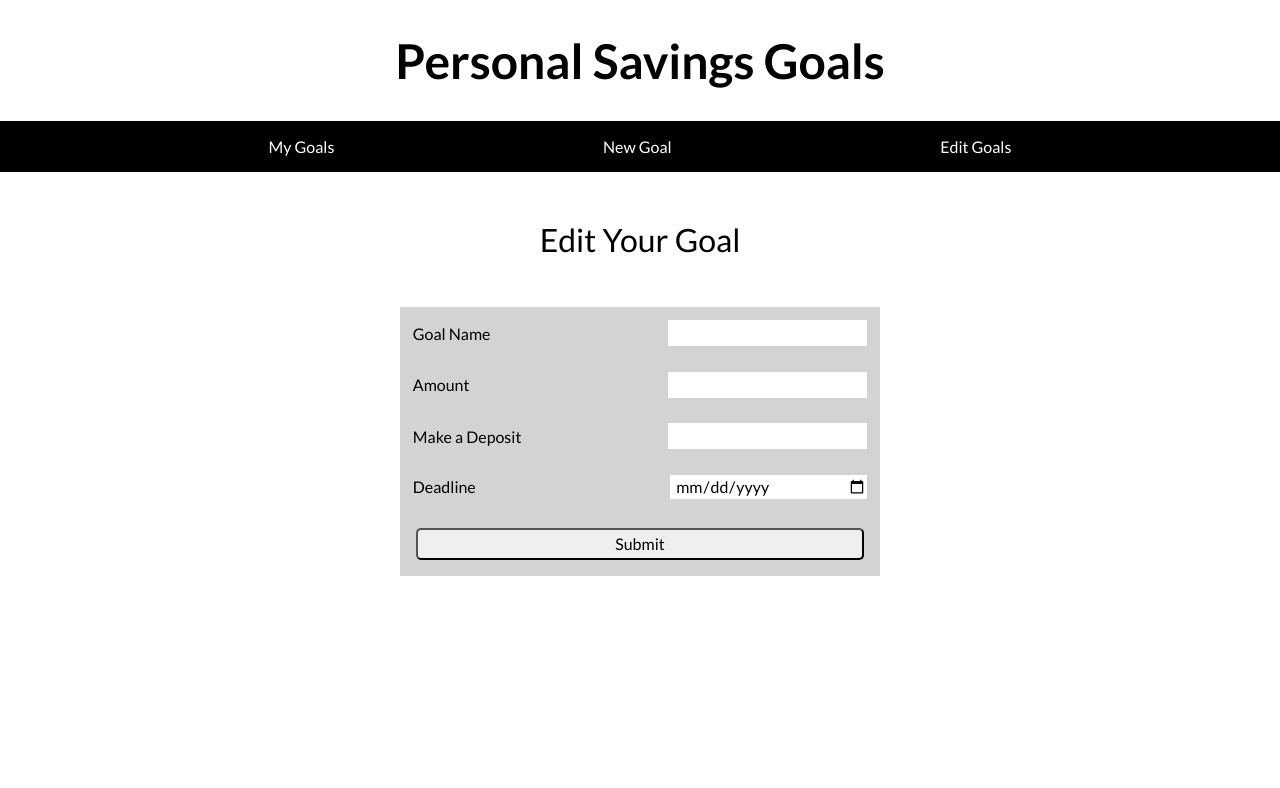
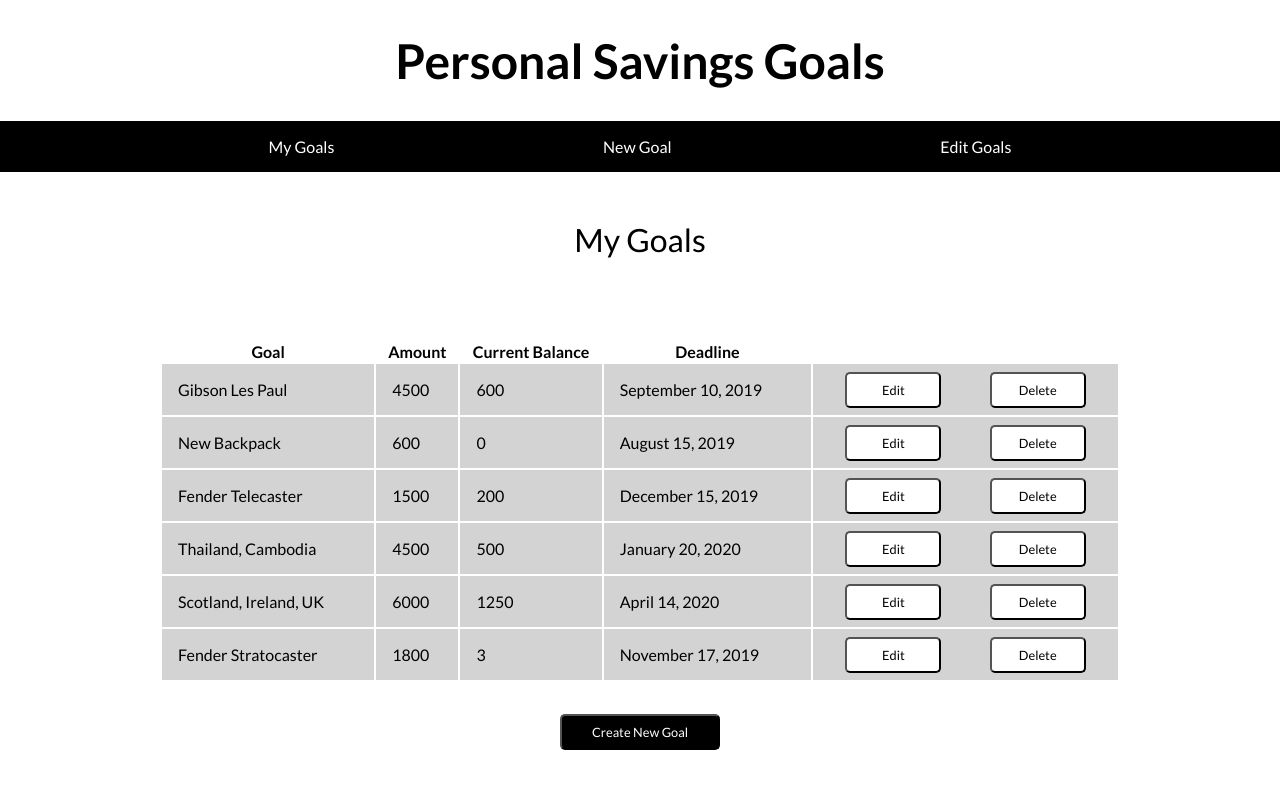
Before and after one commit to TobiasNorton/savings-goals, a React (Create React App) app: page /goals/1 in a window 1280 px wide. Shown: the top 788 px of the page. Built offline with nearby package versions, Linux system fonts and the light colour scheme.

Commit message:
Extracted Header as a  component, styled MyGoals title

```diff
--- a/src/App.js
+++ b/src/App.js
@@ -13,9 +13,9 @@
     return (
       <Router>
         {/* <Welcome /> */}
-        {/* <MyGoals /> */}
+        <MyGoals />
         {/* <NewGoal /> */}
-        <EditGoal />
+        {/* <EditGoal /> */}
       </Router>
     )
   }
--- a/src/EditGoal.js
+++ b/src/EditGoal.js
@@ -1,15 +1,18 @@
 import React, { Component } from 'react'
+import Header from './Header'
 
 class EditGoal extends Component {
   render() {
     return (
       <div>
-        <h1 className="title">Personal Savings Goals</h1>
+        {/* <h1 className="title">Personal Savings Goals</h1>
         <nav className="nav-bar">
           <p>My Goals</p>
           <p>New Goal</p>
           <p>Edit Goals</p>
-        </nav>
+        </nav> */}
+        <Header />
+
         <section>
           <p className="header">Edit Your Goal</p>
           <form className="new-goal">
--- /dev/null
+++ b/src/Header.js
@@ -0,0 +1,18 @@
+import React, { Component } from 'react'
+
+class Header extends Component {
+  render() {
+    return (
+      <div>
+        <h1 className="title">Personal Savings Goals</h1>
+        <nav className="nav-bar">
+          <p>My Goals</p>
+          <p>New Goal</p>
+          <p>Edit Goals</p>
+        </nav>
+      </div>
+    )
+  }
+}
+
+export default Header
--- a/src/MyGoals.js
+++ b/src/MyGoals.js
@@ -1,5 +1,6 @@
 import React, { Component } from 'react'
 import data from './goals.json'
+import Header from './Header'
 
 class MyGoals extends Component {
   constructor(props) {
@@ -119,16 +120,15 @@
   render() {
     return (
       <div className="my-goals">
-        {/* <div> */}
-        <h1 className="title">Personal Savings Goals</h1>
+        {/* <h1 className="title">Personal Savings Goals</h1>
         <nav className="nav-bar">
           <p>My Goals</p>
           <p>New Goal</p>
           <p>Edit Goals</p>
-        </nav>
-        {/* </div> */}
+        </nav> */}
+        <Header />
         <section className="goals-list">
-          <p>My Goals</p>
+          <p className="header">My Goals</p>
           <table className="table">
             <tr className="test">
               <th>Goal</th>
--- a/src/NewGoal.js
+++ b/src/NewGoal.js
@@ -1,15 +1,18 @@
 import React, { Component } from 'react'
+import Header from './Header'
 
 class NewGoal extends Component {
   render() {
     return (
       <div>
-        <h1 className="title">Personal Savings Goals</h1>
+        {/* <h1 className="title">Personal Savings Goals</h1>
         <nav className="nav-bar">
           <p>My Goals</p>
           <p>New Goal</p>
           <p>Edit Goals</p>
-        </nav>
+        </nav> */}
+        <Header />
+
         <section>
           <p className="header">Create a New Goal</p>
           <form className="new-goal">
--- a/src/index.css
+++ b/src/index.css
@@ -55,12 +55,6 @@
   padding: 0.5rem;
   width: 10rem;
 }
-
-/* .my-goals {
-  display: flex;
-  flex-direction: column;
-  align-items:
-} */
 
 .goal-list-header {
 }
```
